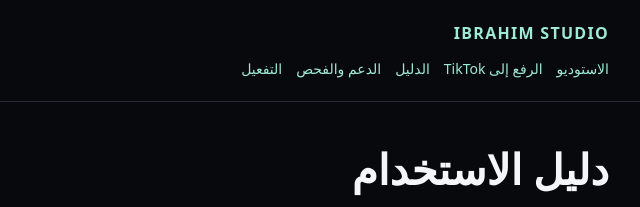
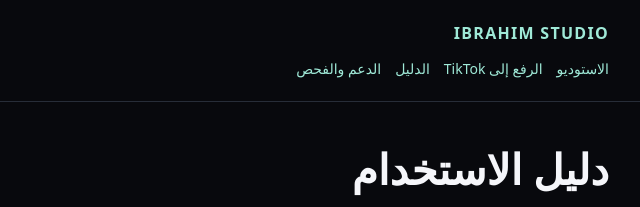
Before and after one commit to aa12345678kna-lgtm/tik, a plain HTML site: page docs/index.html in a window 1280 px wide. Shown: the top 207 px of the page, 491-1131 px from the left. Drawn offline with Linux system fonts and the light colour scheme.

Commit message:
Remove activation and subscription references from free studio

```diff
--- a/docs/index.html
+++ b/docs/index.html
@@ -1,6 +1,6 @@
 <!doctype html>
 <html lang="ar" dir="rtl"><head><meta charset="utf-8"><meta name="viewport" content="width=device-width,initial-scale=1"><meta name="theme-color" content="#080b12"><link rel="stylesheet" href="../assets/css/site.css"><title>دليل الاستخدام — Ibrahim Studio</title></head>
-<body><header class="top"><div class="wrap"><a class="brand" href="../">IBRAHIM STUDIO</a><nav class="nav"><a href="../studio/">الاستوديو</a><a href="../tiktok/">الرفع إلى TikTok</a><a href="./">الدليل</a><a href="../support/">الدعم والفحص</a><a href="../account/">التفعيل</a></nav></div></header>
+<body><header class="top"><div class="wrap"><a class="brand" href="../">IBRAHIM STUDIO</a><nav class="nav"><a href="../studio/">الاستوديو</a><a href="../tiktok/">الرفع إلى TikTok</a><a href="./">الدليل</a><a href="../support/">الدعم والفحص</a></nav></div></header>
 <main class="wrap"><section class="hero"><h1>دليل الاستخدام</h1><p class="muted">شرح مبسط لتجهيز الفيديو وفهم أوضاع المعالجة.</p></section>
 <section class="card"><h2>البداية السريعة</h2><ol><li>افتح الاستوديو واختر ملف الفيديو من جهازك.</li><li>انتظر قراءة معلومات المصدر.</li><li>اختر وضعاً متوافقاً مع خصائص الملف.</li><li>ابدأ المعالجة ثم نزّل الناتج وافحصه قبل النشر.</li></ol></section>
 <section class="card"><h2>النسخ أم إعادة الترميز؟</h2><p><b>النسخ المباشر:</b> ينقل المسارات دون فك وترميز الصورة، لذلك يكون أسرع ولا يغيّر جودة الصورة الناتجة عن إعادة الضغط. لكنه لا يغيّر الدقة أو FPS.</p><p><b>إعادة الترميز:</b> تفك الفيديو ثم تنشئه بإعدادات جديدة؛ يمكن تغيير الدقة ومعدل الإطارات والحجم، لكن النتيجة قد تختلف عن المصدر.</p></section>
```
